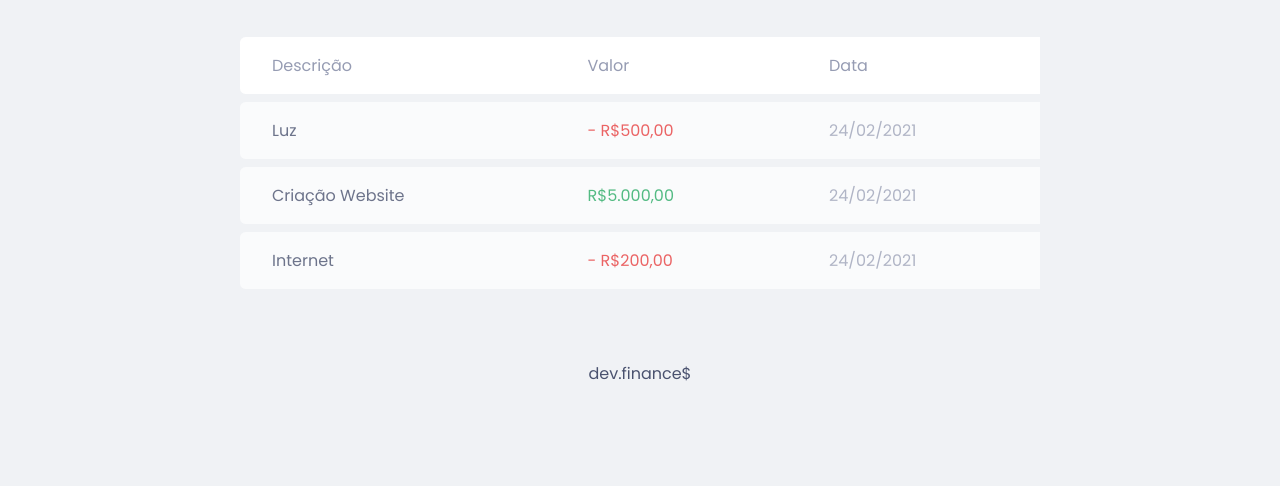
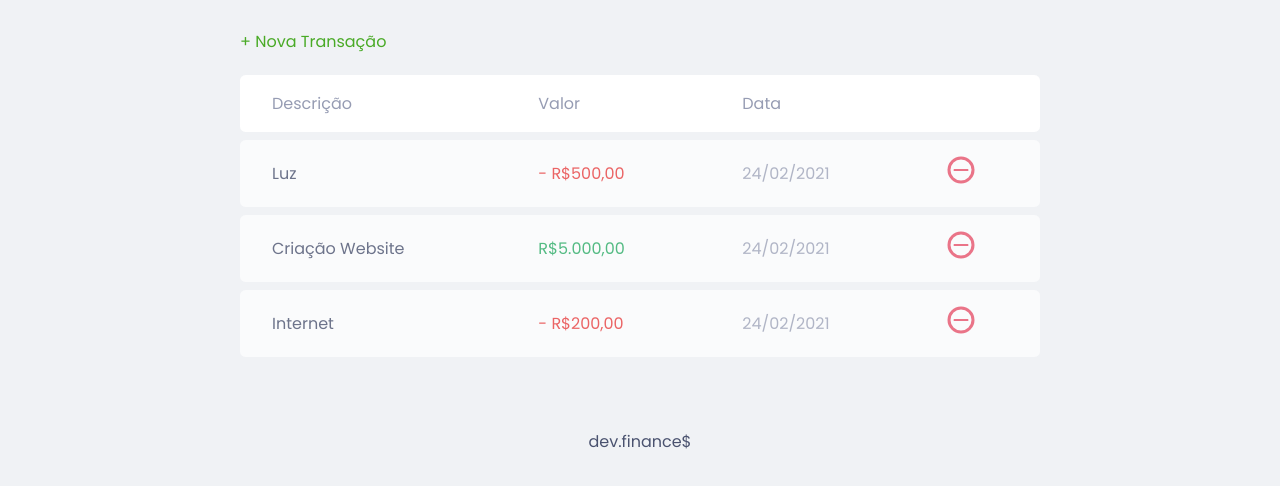
Before and after one commit to karlaathamiris/dev-finance, a plain HTML site: page index.html in a window 1280 px wide. Shown: the part 594-1080 px from the top of the page. Before the commit the page ends 1012 px from the top, so only its background shows below. Drawn offline with Linux system fonts and the light colour scheme.

Commit message:
botões feitos

```diff
--- a/index.html
+++ b/index.html
@@ -50,6 +50,9 @@
             </section>
 
             <section id="transactions">
+
+                <a href="#" class="button new">+ Nova Transação</a>
+
                 <h2 class="sr-only">Transações</h2>
 
                 <table id="data-table">
@@ -58,6 +61,7 @@
                             <th>Descrição</th> <!--tag <th> é a célula cabeçalho da tabela-->
                             <th>Valor</th>
                             <th>Data</th>
+                            <th></th>
                         </tr>
                     </thead>
                     <tbody>
@@ -65,16 +69,25 @@
                             <td class="description">Luz</td> <!--a tag <td> significa Table Data, que é o conteúdo de uma célula de dados-->
                             <td class="expense">- R$500,00</td>
                             <td class="date">24/02/2021</td>
+                            <td>
+                                <img src="./assets/minus.svg" alt="Remover Transação">
+                            </td>
                         </tr>
                         <tr>
                             <td class="description">Criação Website</td>
                             <td class="income">R$5.000,00</td>
                             <td class="date">24/02/2021</td>
+                            <td>
+                                <img src="./assets/minus.svg" alt="Remover Transação">
+                            </td>
                         </tr>
                         <tr>
                             <td class="description">Internet</td>
                             <td class="expense">- R$200,00</td>
                             <td class="date">24/02/2021</td>
+                            <td>
+                                <img src="./assets/minus.svg" alt="Remover Transação">
+                            </td>
                         </tr>
                     </tbody>
                 </table>
--- a/styles.css
+++ b/styles.css
@@ -36,6 +36,21 @@ h2 {
     font-weight: normal;
     margin-bottom: 0.8rem;
     margin-top: 3.2rem;
+}
+
+a {
+    color: #49AA26;
+    text-decoration: none;
+
+}
+
+a:hover {
+    color: #3dd705;
+}
+
+.button.new {
+    display: inline-block;
+    margin-bottom: .8rem;
 }
 
 header {
@@ -96,6 +111,11 @@ table tbody tr td:first-child {
     border-radius: 0.35rem 0 0 0.35rem;
 }
 
+table thead tr th:last-child,
+table tbody tr td:last-child {
+    border-radius: 0 0.35rem 0.35rem 0;
+}
+
 table thead th {
     background-color: #fff;
     font-weight: normal;
```
